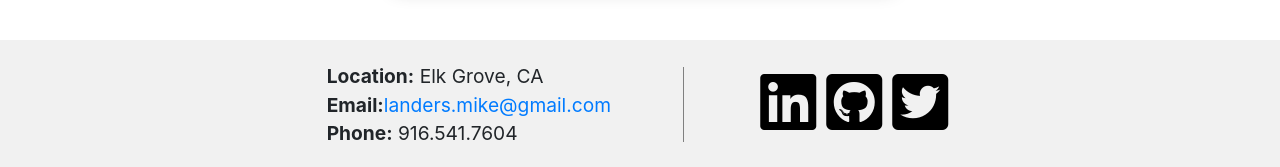
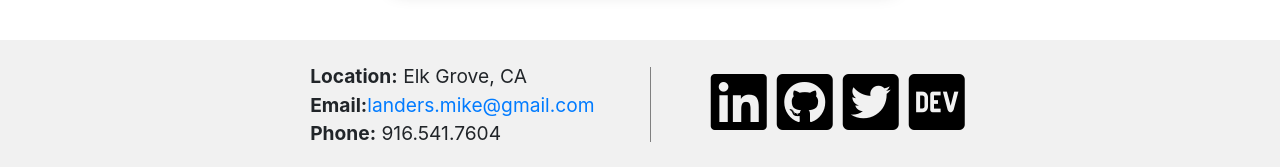
Before and after one commit to mlanders/Portfolio, a React (Create React App) app: page / in a window 1280 px wide. Shown: the part 2069-2236 px from the top of the page. Built offline with nearby package versions, Linux system fonts and the light colour scheme.

Commit message:
added DEV badge

```diff
--- a/src/components/Bottom.js
+++ b/src/components/Bottom.js
@@ -52,7 +52,7 @@ function Bottom() {
 					</span>
 					<span>
 						<b>Email:</b>
-						<a href='mailto:landers.mike@gmail.com' target='_top'>
+						<a href="mailto:landers.mike@gmail.com" target="_top">
 							landers.mike@gmail.com
 						</a>
 					</span>
@@ -62,17 +62,13 @@ function Bottom() {
 				</ContactInfo>
 				<Divider />
 				<Social>
+					<a className="fab fa-linkedin" href="https://linkedin.com/in/mikelanders/" />
+					<a className="fab fa-github-square" href="https://github.com/mlanders" />
+					<a className="fab fa-twitter-square" href="https://twitter.com/MikeLanders" />
 					<a
-						className='fab fa-linkedin'
-						href='https://linkedin.com/in/mikelanders/'
-					/>
-					<a
-						className='fab fa-github-square'
-						href='https://github.com/mlanders'
-					/>
-					<a
-						className='fab fa-twitter-square'
-						href='https://twitter.com/MikeLanders'
+						className="fab fa-dev"
+						title="mlanders's DEV Profile"
+						href="https://dev.to/mlanders"
 					/>
 				</Social>
 			</BottomSection>
```
